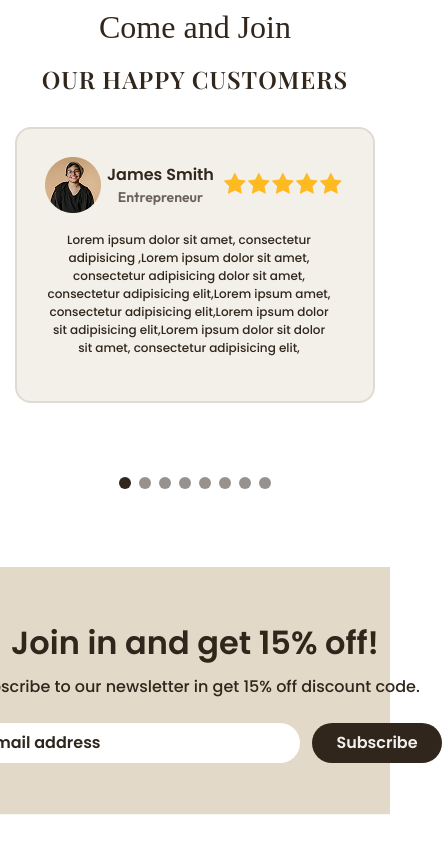
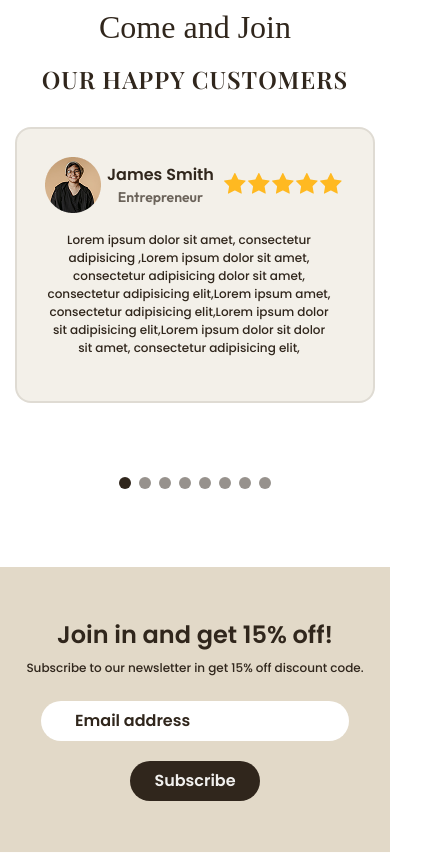
Before and after one commit to Amirhb20/espresso-store, a website: page public/index.html in a window 390 px wide. Shown: the part 3770-4623 px from the top of the page, 442 px wide, since content can reach past the window. Before the commit the page ends 4585 px from the top, so only its background shows below. Drawn offline with Linux system fonts and the light colour scheme; files whose address does not match are found by name; a web font is replaced by a local one.

Commit message:
feat: complete responsive newsletter section

```diff
--- a/public/index.html
+++ b/public/index.html
@@ -1724,18 +1724,22 @@
           >
             <div class="newsletter-content">
               <h2
-                class="text-32 text-Dark-Walnut font-Poppins-SemiBold mt-13 mb-2"
+                class="text-2xl sm:text-3xl lg:text-32 text-Dark-Walnut font-Poppins-SemiBold mt-13 mb-2"
               >
                 Join in and get 15% off!
               </h2>
 
-              <p class="text-base text-Dark-Walnut font-Poppins-Medium mb-6">
+              <p
+                class="text-12 sm:text-sm lg:text-base text-Dark-Walnut font-Poppins-Medium mb-6"
+              >
                 Subscribe to our newsletter in get 15% off discount code.
               </p>
 
-              <form class="flex items-center gap-3 mb-13">
+              <form
+                class="flex flex-col sm:flex-row items-center gap-5 sm:gap-3 mb-13"
+              >
                 <div
-                  class="bg-white flex items-center gap-2.5 rounded-3xl py-2 pl-6 w-88"
+                  class="bg-white flex items-center gap-2.5 rounded-3xl py-2 pl-6 w-77 sm:w-80 lg:w-88"
                 >
                   <svg class="w-6 h-6">
                     <use href="#email"></use>
```
Also changed, not shown: public/style/app.css.
